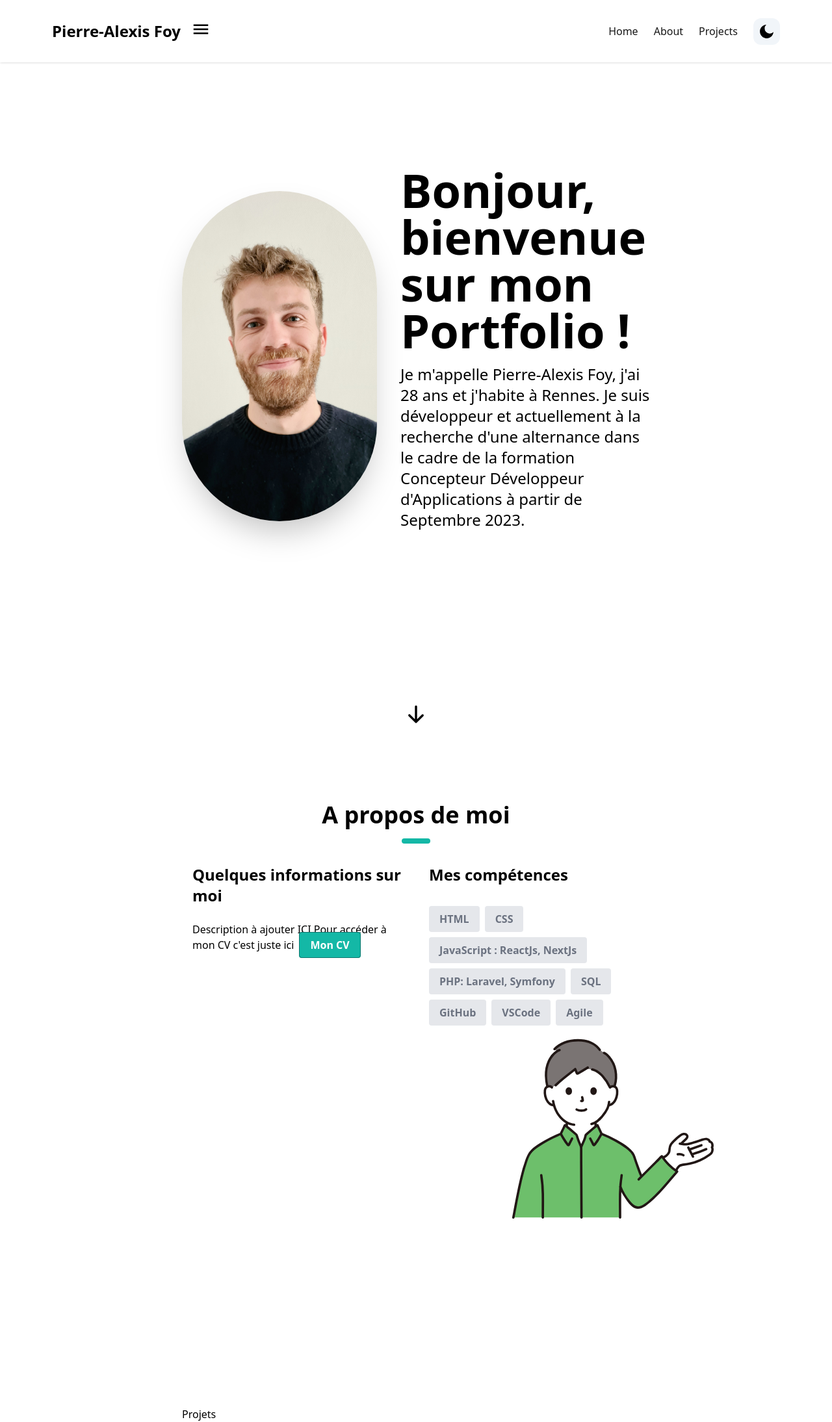
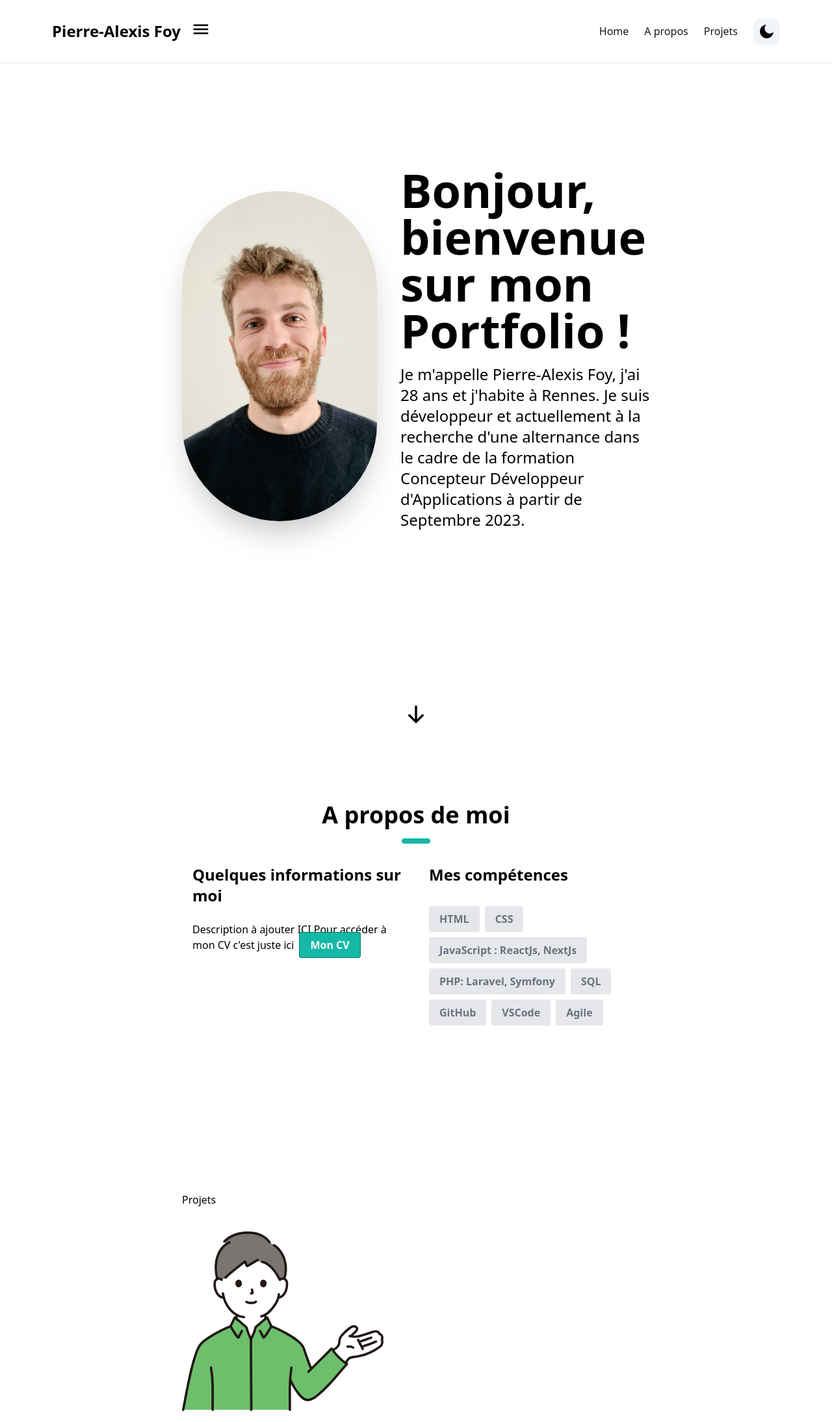
Before and after one commit to PierrealFOY/portfolio_next, a Next.js app: page / in a window 1280 px wide. Shown: the whole page at 65% size. Built offline with nearby package versions, Linux system fonts and the light colour scheme.

Commit message:
DisplayMessageMan Component almost finished. Problem : event with clic but not over

```diff
--- a/app/page.tsx
+++ b/app/page.tsx
@@ -1,6 +1,7 @@
 import PersonalSection from "@/components/PersonalSection";
 import AboutSection from "@/components/AboutSection";
 import ProjectsSection from "@/components/ProjectsSection";
+import DisplayMessageMan from "@/components/DisplayMessageMan";
 
 export default function Home() {
   return (
@@ -8,6 +9,7 @@ export default function Home() {
       <PersonalSection />
       <AboutSection />
       <ProjectsSection />
+      <DisplayMessageMan />
     </main>
   )
 }
--- a/components/AboutSection.tsx
+++ b/components/AboutSection.tsx
@@ -38,7 +38,7 @@ function AboutSection() {
                                 className="bg-teal-500 hover:bg-teal-700 text-white font-bold py-2 px-4 border border-teal-700 rounded ml-2 mt-2"
                                 href="/CV_PA.pdf"
                                 target="_blank"
-                                >
+                            >
                                 Mon CV
                             </Link>
                         </p>
@@ -62,15 +62,6 @@ function AboutSection() {
                             </div>
                         <p>
                         </p>
-                        <div className='hover:scale-150'>
-                            <Image
-                                src="/manSayHiAbout.svg"
-                                alt=""
-                                width={310}
-                                height={310}
-                                className="hidden transition-transform duration-300 transform md:block md:relative md:bottom-4 md:left-32 md:z-0 mt-5"
-                            />
-                        </div>
                     </div>
                 </div>
             </div>
--- /dev/null
+++ b/components/DisplayMessageMan.tsx
@@ -0,0 +1,44 @@
+"use client"
+import React from 'react'
+import { useState } from 'react'
+import Image from "next/image"
+
+
+function DisplayMessageMan() {
+    const [hover, setHover ] = useState(false);
+
+    console.log('je suis là');
+
+    const handleMouseOver = () => {
+        setHover(true);
+    };
+
+    const handleMouseOut = () => {
+        setHover(false);
+    };
+
+    return (
+            <div className='relative flex flex-row h-90'>
+                <Image
+                    src="/manSayHiAbout.svg"
+                    alt=""
+                    width={310}
+                    height={310}
+                    className=" hidden transition-transform duration-300 transform md:block  md:top-20 md:right-8 mt-5"
+                    onMouseOver={handleMouseOver}
+                    onMouseOut={handleMouseOut}
+                />
+                <div>
+                    {hover && (
+                        <div className='rounded-full border-4 p-3'>
+                            <h2 className='flex items-center justify-center text-black'>
+                                Si vous voulez me contacter : 0202020202
+                            </h2>
+                        </div>
+                    )}
+                </div>
+            </div>
+    )
+}
+
+export default DisplayMessageMan
--- a/components/Navbar.tsx
+++ b/components/Navbar.tsx
@@ -18,11 +18,11 @@ const NAV_ITEMS: Array<NavItem> = [
         page: "home",
     },
     {
-        label: "About",
+        label: "A propos",
         page: "about",
     },
     {
-        label: "Projects",
+        label: "Projets",
         page: "projects",
     }
 ]
--- a/tailwind.config.js
+++ b/tailwind.config.js
@@ -10,13 +10,27 @@ module.exports = {
   ],
   theme: {
     extend: {
+      fontSize: {
+        '13xl': '13rem'
+      },
       animation: {
+        'waving-man':'wave 5s linear infinite',
         bounce:
-          "bounce 0.5s alternate cubic-bezier(0.95, 0.05, 0.795, 0.035) infinite"
+          "bounce 0.5s alternate cubic-bezier(0.95, 0.05, 0.795, 0.035) infinite",
       },
       keyframes: {
         from: { transform : "translateY(10px)" },
         to: { transform : "translateY(0)" },
+        wave: {
+          '0%': { transform: 'rotate(0.0deg)' },
+          '10%': { transform: 'rotate(14deg)' },
+          '20%': { transform: 'rotate(-8deg)' },
+          '30%': { transform: 'rotate(14deg)' },
+          '40%': { transform: 'rotate(-4deg)' },
+          '50%': { transform: 'rotate(10.0deg)' },
+          '60%': { transform: 'rotate(0.0deg)' },
+          '100%': { transform: 'rotate(0.0deg)' },
+        },
       }
     },
   },
```
Also changed, not shown: public/icons8-speech-bubble.svg (added).
